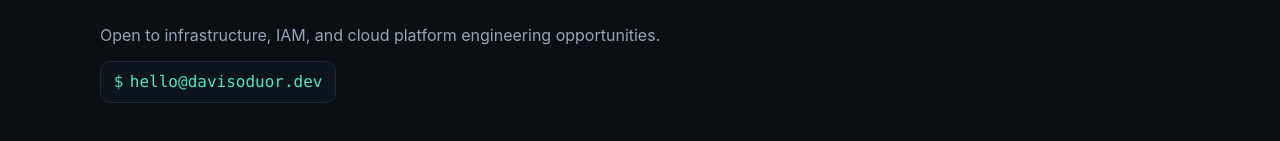
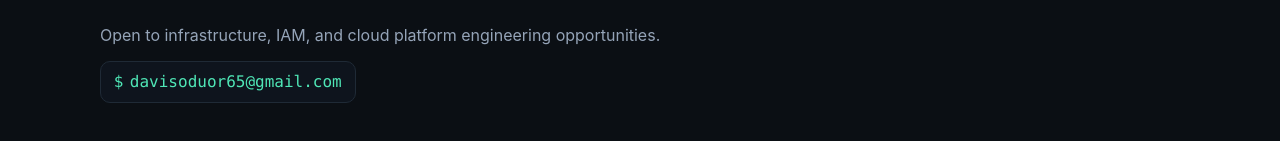
Before and after one commit to Davisoduor/davis-oduor, a Next.js app: page / in a window 1280 px wide. Shown: the part 1758-1899 px from the top of the page. Built offline with nearby package versions, Linux system fonts and the light colour scheme.

Commit message:
fix: use existing portfolio contact email in homepage
Agent-Logs-Url: https://github.com/Davisoduor/davis-oduor/sessions/820004a3-eac7-4573-a991-4e28b3ce5187

Co-authored-by: Davisoduor <173848094+Davisoduor@users.noreply.github.com>

```diff
--- a/app/page.js
+++ b/app/page.js
@@ -125,8 +125,8 @@ export default function HomePage() {
       <section id="contact" className="section contact">
         <h2>Contact</h2>
         <p>Open to infrastructure, IAM, and cloud platform engineering opportunities.</p>
-        <a href="mailto:hello@davisoduor.dev" className="terminal-link">
-          <span>$</span> hello@davisoduor.dev
+        <a href="mailto:davisoduor65@gmail.com" className="terminal-link">
+          <span>$</span> davisoduor65@gmail.com
         </a>
       </section>
     </main>
```
